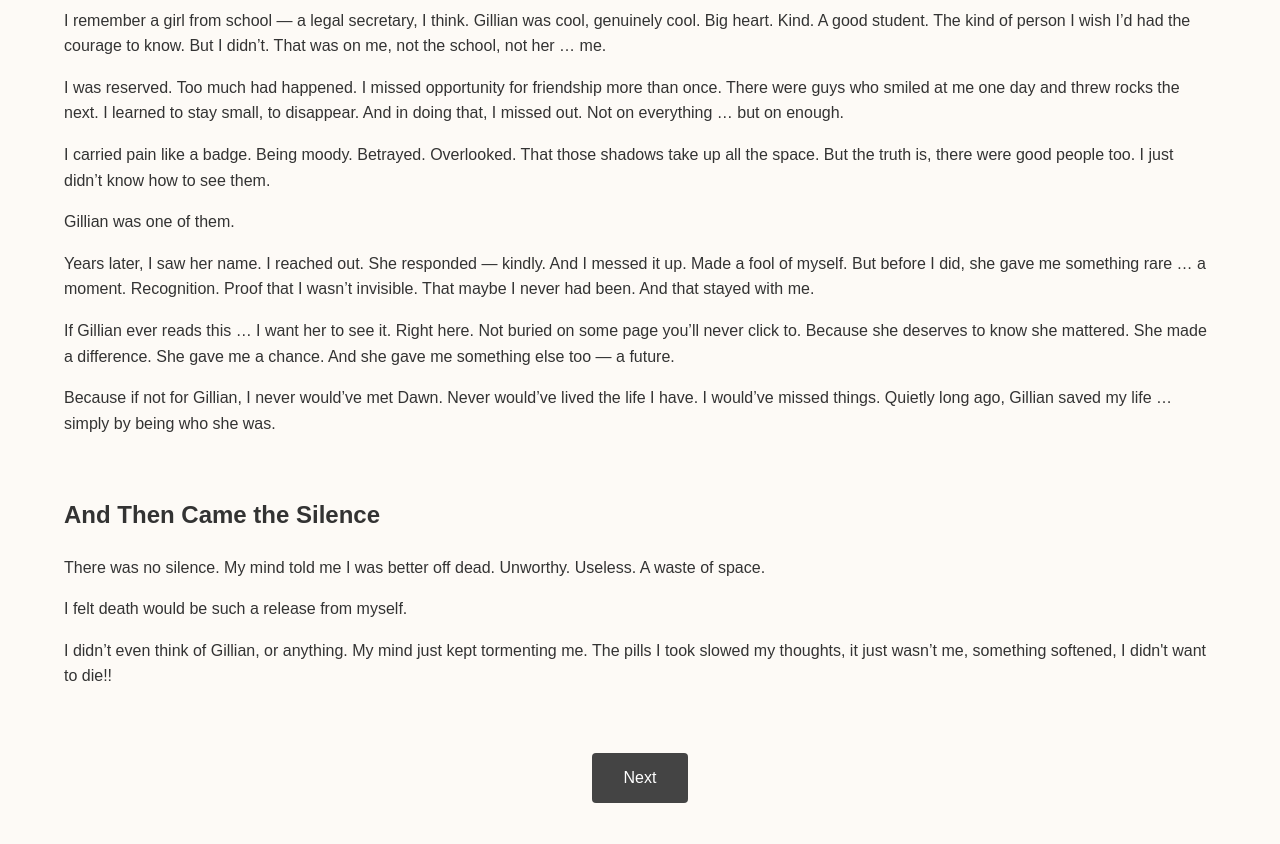
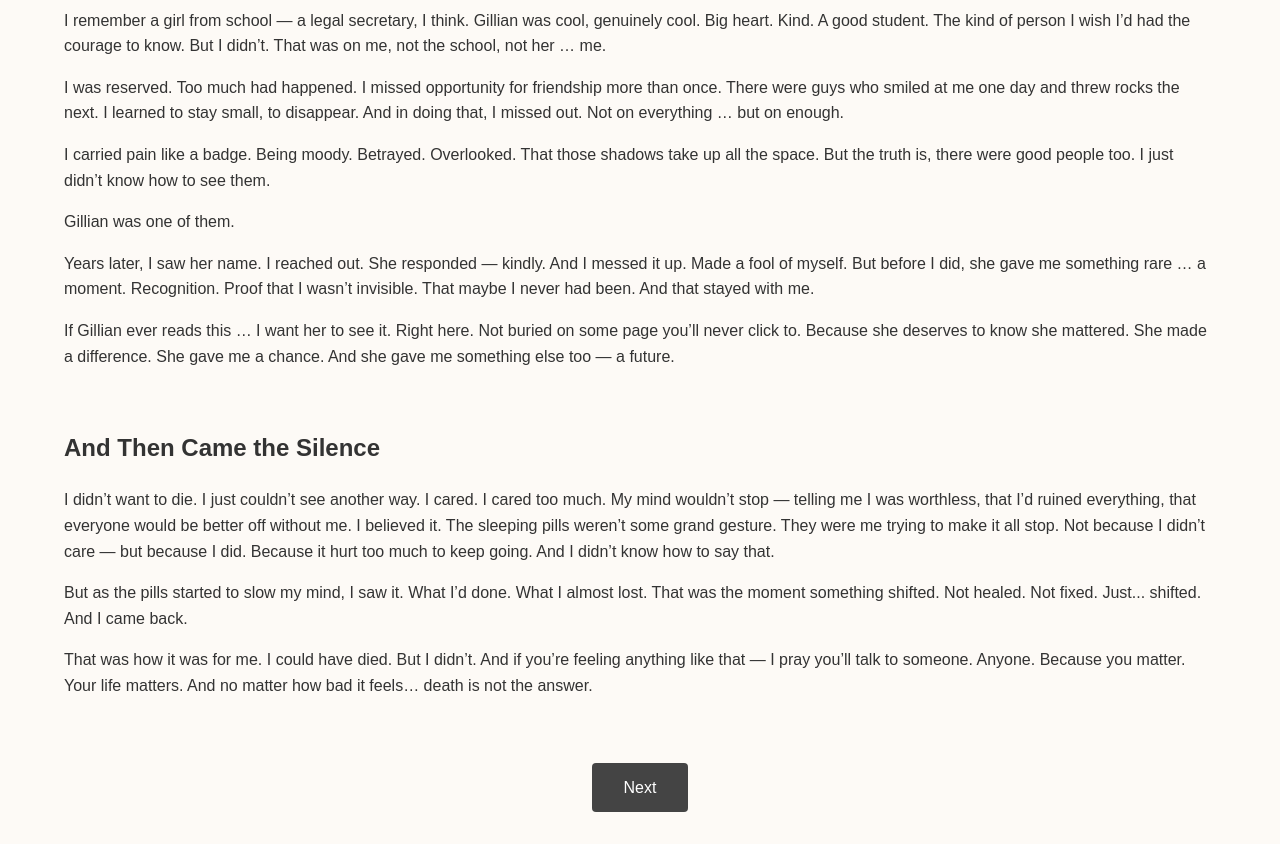
Before and after one commit to bUBBLES007-AI/dawnfarmer.github.io, a plain HTML site: page index.html in a window 1280 px wide. Shown: the part 97-941 px from the top of the page. Drawn offline with Linux system fonts and the light colour scheme.

Commit message:
Add files via upload

```diff
--- a/index.html
+++ b/index.html
@@ -22,15 +22,13 @@
 
     <p>If Gillian ever reads this … I want her to see it. Right here. Not buried on some page you’ll never click to. Because she deserves to know she mattered. She made a difference. She gave me a chance. And she gave me something else too — a future.</p>
 
-    <p>Because if not for Gillian, I never would’ve met Dawn. Never would’ve lived the life I have. I would’ve missed things. Quietly long ago, Gillian saved my life … simply by being who she was.</p>
-
     <h2>And Then Came the Silence</h2>
 
-    <p>There was no silence. My mind told me I was better off dead. Unworthy. Useless. A waste of space.</p>
+    <p>I didn’t want to die. I just couldn’t see another way. I cared. I cared too much. My mind wouldn’t stop — telling me I was worthless, that I’d ruined everything, that everyone would be better off without me. I believed it. The sleeping pills weren’t some grand gesture. They were me trying to make it all stop. Not because I didn’t care — but because I did. Because it hurt too much to keep going. And I didn’t know how to say that.</p>
 
-    <p>I felt death would be such a release from myself.</p>
+    <p>But as the pills started to slow my mind, I saw it. What I’d done. What I almost lost. That was the moment something shifted. Not healed. Not fixed. Just... shifted. And I came back.</p>
 
-    <p>I didn’t even think of Gillian, or anything. My mind just kept tormenting me. The pills I  took slowed my thoughts, it just wasn’t me, something softened, I didn't want to die!!</p>
+    <p>That was how it was for me. I could have died. But I didn’t. And if you’re feeling anything like that — I pray you’ll talk to someone. Anyone. Because you matter. Your life matters. And no matter how bad it feels… death is not the answer.</p>
 
     <div class="next-button">
       <a href="next.html">Next</a>
```
